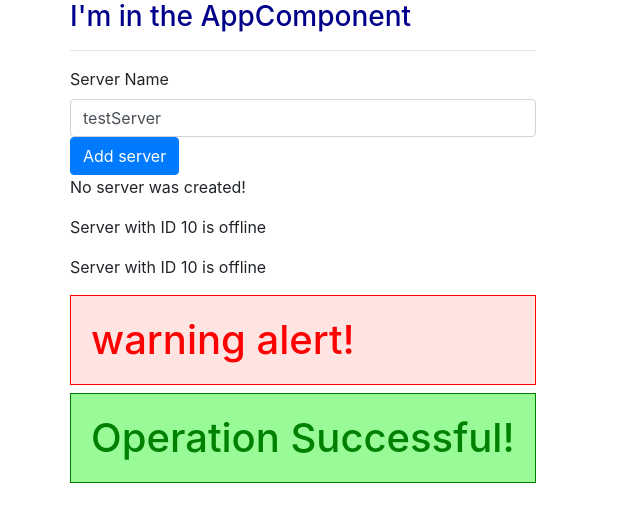
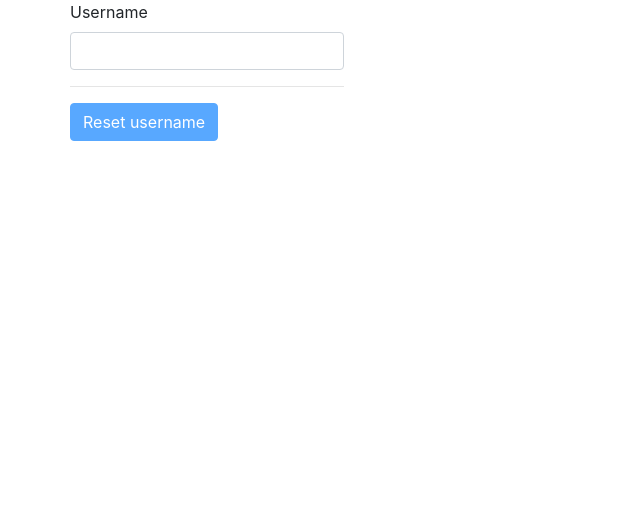
Before and after one commit to lillerh/angular-for-dummies, an Angular app: page / in a window 1280 px wide. Shown: the top 522 px of the page, without its empty margins (0-640 px from the left). Built offline with nearby package versions, Linux system fonts and the light colour scheme.

Commit message:
Assignment on data binding

```diff
--- a/src/app/app.component.html
+++ b/src/app/app.component.html
@@ -1,13 +1,7 @@
 <div class="container">
   <div class="row">
     <div class="col-xs-12">
-    <h3>I'm in the AppComponent</h3>
-<hr>
 <app-servers></app-servers>
-<!-- <div app-servers></div> -->
-<!-- <div class="app-servers"></div> -->
-<app-warning-alert></app-warning-alert>
-<!-- <app-success-alert></app-success-alert> -->
 
   </div>
 </div>
--- a/src/app/components/servers/servers.component.html
+++ b/src/app/components/servers/servers.component.html
@@ -1,21 +1,20 @@
-<label>Server Name</label>
-<!-- <input type="text" class="form-control"
-(input)="onUpdateServerName($event)"> -->
+<div class="container">
+  <div class="row">
+    <div class="col-xs-12">
+<label>Username</label>
 
 <input
 type="text"
 class="form-control"
-[(ngModel)]="serverName">
-
-<!-- <p>{{ serverName }}</p> -->
+[(ngModel)]="username">
+<hr>
+<p>{{ username }}</p>
 
 
 <button
 class="btn btn-primary"
-[disabled]="!allowNewServer"
-(click)="onCreateServer()">Add server</button>
-
-<!-- <p [innerText]="allowNewServer"></p> -->
-<p>{{ serverCreationStatus }}</p>
-<app-server></app-server>
-<app-server></app-server>
+[disabled]="!username"
+(click)="username=''">Reset username</button>
+    </div>
+  </div>
+</div>
--- a/src/app/components/servers/servers.component.ts
+++ b/src/app/components/servers/servers.component.ts
@@ -2,30 +2,22 @@ import { Component, OnInit } from '@angular/core';
 
 @Component({
   selector: 'app-servers',
-  // selector: '[app-servers]',
-  // selector: '.app-servers',
   templateUrl: './servers.component.html',
   styleUrls: ['./servers.component.css']
 })
 export class ServersComponent implements OnInit {
-  allowNewServer = false;
-  serverCreationStatus='No server was created!';
-  serverName='testServer';
+  username='';
 
   constructor() {
-    setTimeout(() => {
-      this.allowNewServer=true;
-    },2000);
+
   }
 
   ngOnInit(): void {
   }
 
-  onCreateServer(){
-    this.serverCreationStatus='Server was created! Name is ' + this.serverName;
-  }
 
-  onUpdateServerName(event:any){
-    this.serverName= event.target.value;
+
+  onResetUsername(event:any){
+    this.username='';
   }
 }
```
